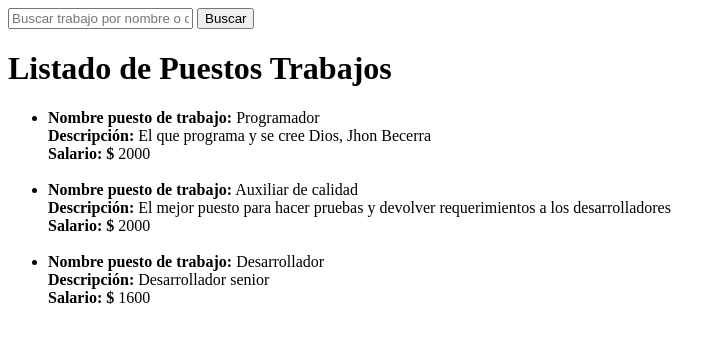
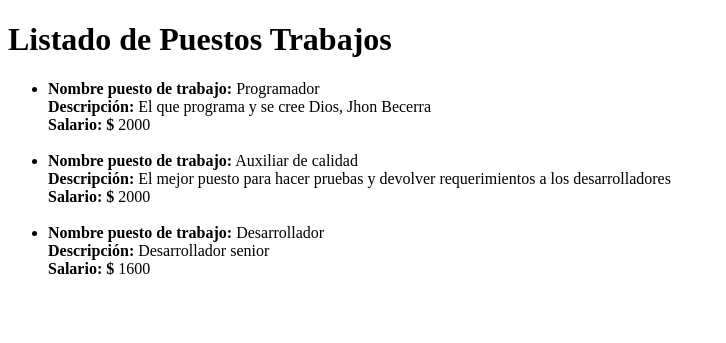
Before and after one commit to hmurillo01/gestion_empleados, a Django app: page /company/listar_job/ in a window 1280 px wide. Shown: the top 343 px of the page, without its empty margins (0-726 px from the left). Run offline with Django 5.2, Linux system fonts and the light colour scheme; data comes from the database, SQL or seed files in the repository; both versions use the stored data as it was after the commit.

Commit message:
django bd vistas

```diff
--- a/templates/buscar_trabajo.html
+++ b/templates/buscar_trabajo.html
@@ -8,9 +8,9 @@
 <body>
     <h1>Buscar Trabajo</h1>
 
-    <!-- Formulario de búsqueda -->
+    <!-- Formulario de búsqueda por nombre -->
     <form action="{% url 'buscar_trabajo' %}" method="GET">
-        <input type="text" name="q" placeholder="Buscar trabajo por nombre o descripción">
+        <input type="text" name="q" placeholder="Buscar trabajo por nombre">
         <button type="submit">Buscar</button>
     </form>
 
--- a/templates/listar_job.html
+++ b/templates/listar_job.html
@@ -6,11 +6,7 @@
     <title>Listado de trabajos</title>
 </head>
 <body>
-<!-- Formulario de búsqueda -->
-    <form action="{% url 'buscar_trabajo' %}" method="GET">
-        <input type="text" name="q" placeholder="Buscar trabajo por nombre o descripción">
-        <button type="submit">Buscar</button>
-    </form>
+
     <h1>Listado de Puestos Trabajos</h1>
     <ul>
         {% for job in jobs %}
```
Also changed, not shown: db.sqlite3.
